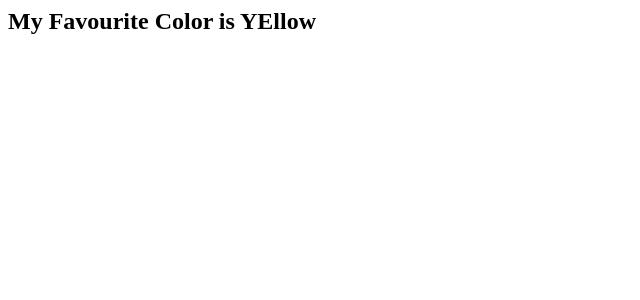
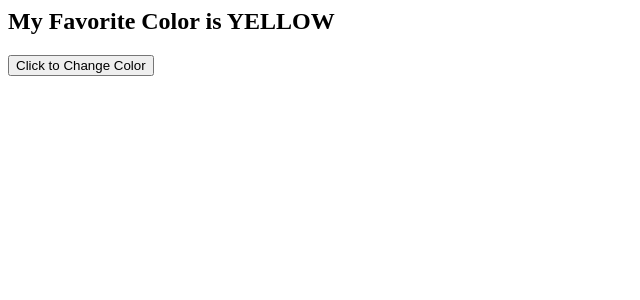
Before and after one commit to OsamaG-Dev/react-Learning, a React (Create React App) app: page / in a window 1280 px wide. Shown: the top 300 px of the page, without its empty margins (0-640 px from the left). Built offline with nearby package versions, Linux system fonts and the light colour scheme.

Commit message:
1 file modified

```diff
--- a/src/index.js
+++ b/src/index.js
@@ -114,7 +114,7 @@ ReactDOM.render(<Header />,document.getElementById('root'));
 */
 //=============================================================
 //-----------componentDidMount------------------------------
-import React from 'react';
+/*import React from 'react';
 import ReactDOM from 'react-dom';
 class ComponentDIDMountExample extends React.Component{
   constructor(props){
@@ -133,3 +133,28 @@ class ComponentDIDMountExample extends React.Component{
   }
 }
 ReactDOM.render(<ComponentDIDMountExample />,document.getElementById('root'))
+*/
+//===========Updating Component: getDerivedStateFromProps=========
+import React from 'react';
+import ReactDOM from 'react-dom';
+class StateFromProps extends React.Component{
+  constructor(props){
+    super(props);
+    this.state={color : "Blue"};
+  }
+  static getDerivedStateFromProps(props,state){
+    return{color : props.favcol}
+  }
+  changeColor = () => {
+     this.setState({color: "Red"});
+  }
+  render(){
+    return(
+      <div>
+  <h2>My Favorite Color is {this.state.color}</h2>
+  <button type="button" onClick={this.changeColor}>Click to Change Color</button>
+      </div>
+    );
+  }
+}
+ReactDOM.render(<StateFromProps favcol="YELLOW" />,document.getElementById("root"));
```
